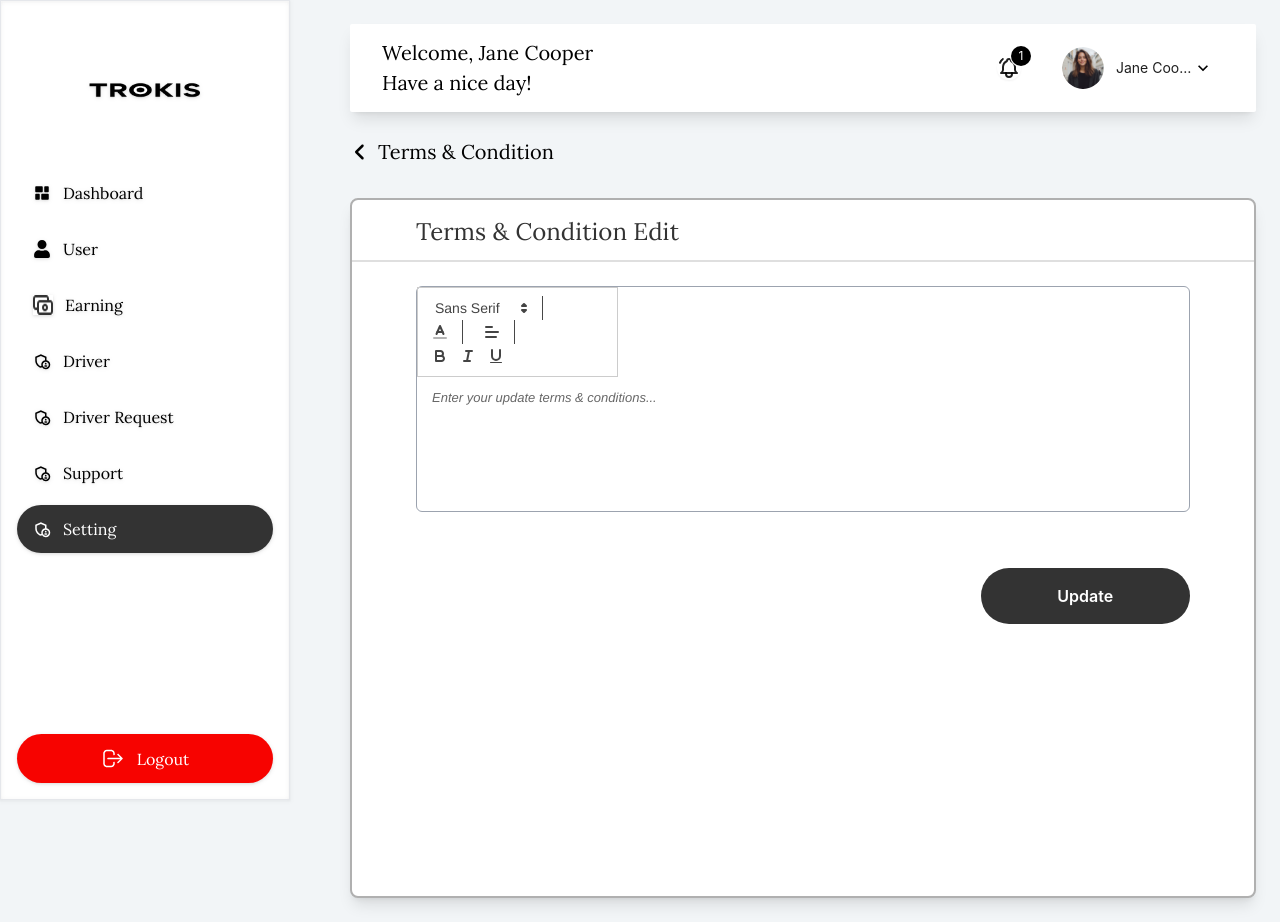
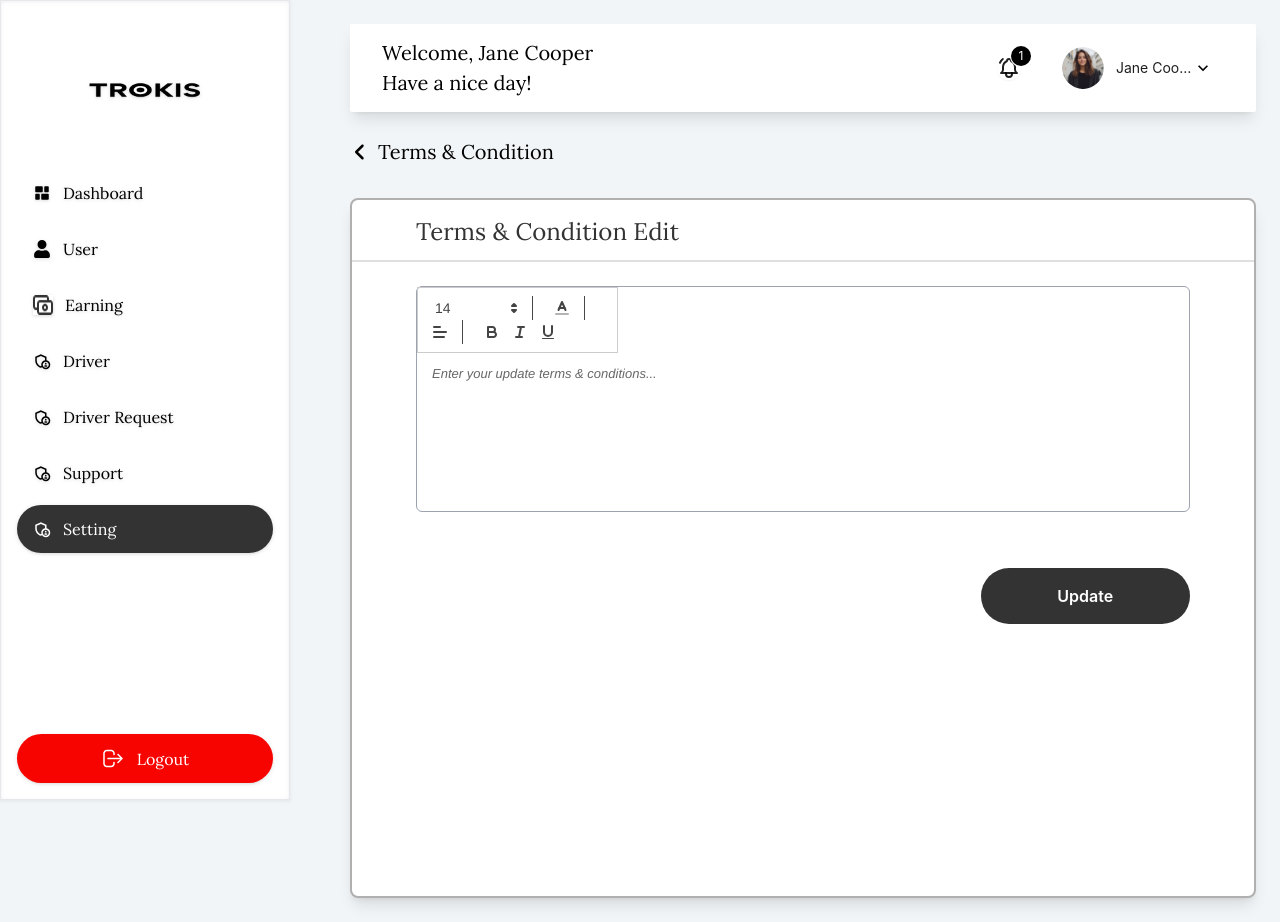
Before and after one commit to Joint-Venture-AI/console-locker-dashboard, a React (Vite) app: page /settings/terms-conditions/edit in a window 1280 px wide. Built offline with nearby package versions, Linux system fonts and the light colour scheme.

Commit message:
quill font size custom done

```diff
--- a/src/index.css
+++ b/src/index.css
@@ -124,3 +124,43 @@
 .ql-container.ql-snow {
   border: none !important; /* Ensure the toolbar and editor appear as a single unit */
 }
+
+.ql-toolbar .ql-picker.ql-size {
+  width: auto; /* Ensure the dropdown can expand */
+}
+
+.ql-toolbar .ql-picker-options {
+  max-height: 200px; /* Prevent overflowing */
+  overflow-y: auto;
+}
+
+.ql-snow .ql-picker.ql-size .ql-picker-item[data-value="14px"]::before {
+  content: '14';
+  font-size: 14px !important;
+}
+
+.ql-snow .ql-picker.ql-size .ql-picker-item[data-value="16px"]::before {
+  content: '16';
+  /* font-size: 16px !important; */
+}
+
+.ql-snow .ql-picker.ql-size .ql-picker-item[data-value="18px"]::before {
+  content: '18';
+  /* font-size: 18px !important; */
+}
+
+/* Custom label for the selected value */
+.ql-snow .ql-picker.ql-size .ql-picker-label[data-value="14px"]::before {
+  content: "14";
+  font-size: 14px !important;
+}
+
+.ql-snow .ql-picker.ql-size .ql-picker-label[data-value="16px"]::before {
+  content: "16";
+  /* font-size: 16px !important; */
+}
+
+.ql-snow .ql-picker.ql-size .ql-picker-label[data-value="18px"]::before {
+  content: "18";
+  /* font-size: 18px !important; */
+}
--- a/src/pages/Settings/EditTermsConditions.jsx
+++ b/src/pages/Settings/EditTermsConditions.jsx
@@ -5,36 +5,37 @@ import ReactQuill from "react-quill";
 import "react-quill/dist/quill.snow.css";
 import { useState } from "react";
 import { FaAngleLeft } from "react-icons/fa6";
+import Quill from "quill";
 
-const EditTermsConditions = () => {
-  const navigate = useNavigate();
-  const [content, setContent] = useState("");
-  console.log(content);
+// Import 'size' style attributor
+const Size = Quill.import("attributors/style/size");
+Size.whitelist = ["14px", "16px", "18px"]; // Custom font sizes
+Quill.register(Size, true);
 
-  // Custom toolbar options
 const modules = {
   toolbar: {
     container: [
-        [{ font: [] }], // Font size selector
-        [{ color: [] }], // Text color selector
-        [{ align: [] }], // Text alignment options
-        ["bold", "italic", "underline"], // Additional formatting options
+      [{ size: ["14px", "16px", "18px"] }], // Use whitelisted sizes
+      [{ color: [] }], // Text color dropdown
+      [{ align: [] }], // Text alignment
+      ["bold", "italic", "underline"], // Formatting options
     ],
-      handlers: {
-        // Custom handlers can be added here if needed
-      },
   },
 };
 
-  // Custom formats supported by Quill editor
 const formats = [
-    "font",
+  "size", // Custom font sizes
   "color",
   "align",
   "bold",
   "italic",
   "underline",
 ];
+const EditTermsConditions = () => {
+  const navigate = useNavigate();
+  const [content, setContent] = useState("");
+  console.log(content);
+
   return (
     <>
       <div className="flex items-center gap-2 text-xl">
@@ -56,7 +57,7 @@ const EditTermsConditions = () => {
                   onChange={(value) => setContent(value)}
                   modules={modules}
                   formats={formats}
-                  className=""
+                  className="custom-quill-editor"
                 />
               </div>
             </div>
```
Lines whose indentation alone changed are shown as unchanged.
